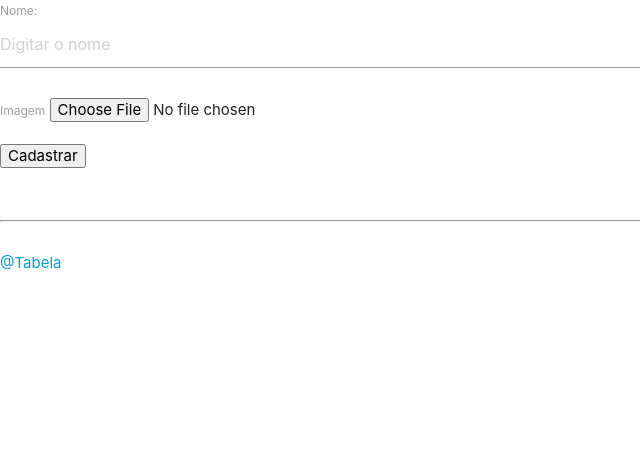
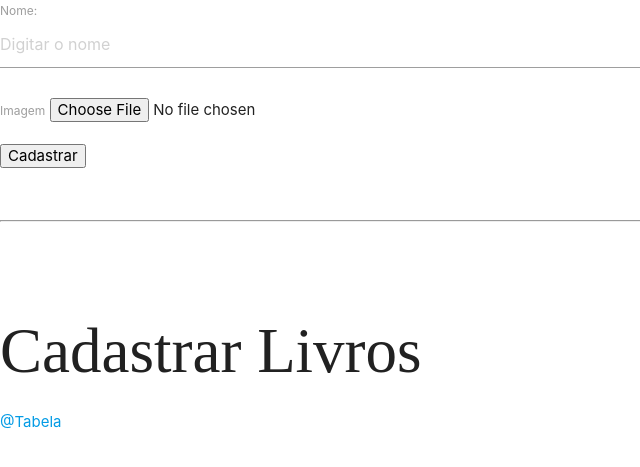
Before and after one commit to piovesani-julia/Power, a PHP site: page /formimg.php in a window 1280 px wide. Shown: the part 137-604 px from the top of the page, without its empty margins (0-640 px from the left). Run offline with PHP 8.4, Linux system fonts and the light colour scheme.

Commit message:
add img e livro

```diff
--- a/formimg.php
+++ b/formimg.php
@@ -37,6 +37,8 @@
             <br/>
             <hr>
             <br/>
+            <br/>
+    <h1>Cadastrar Livros</h1>
         <a href="tabela.php"> @Tabela</a>
 </body>
 </html>
```
Lines whose indentation alone changed are shown as unchanged.
